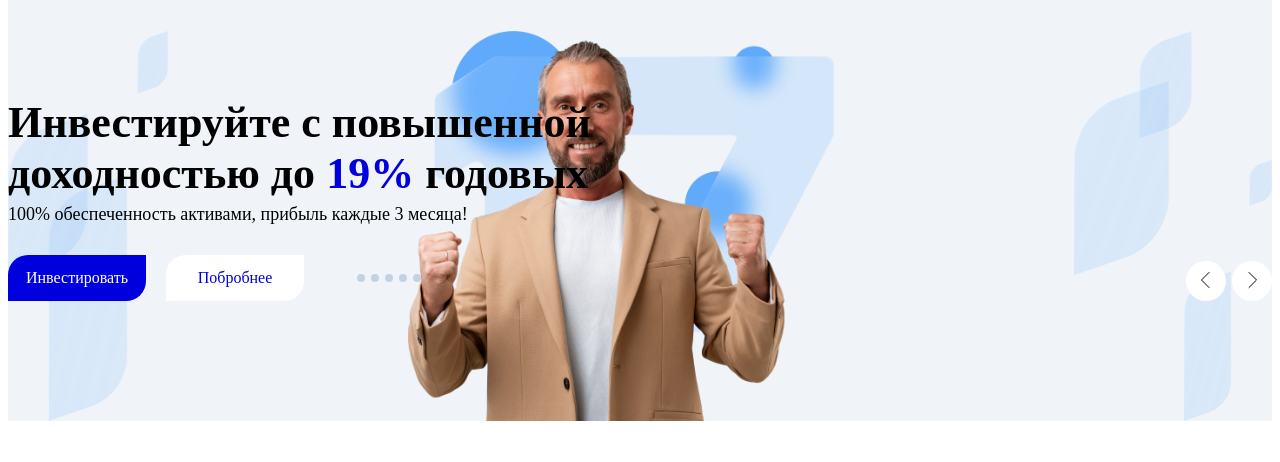
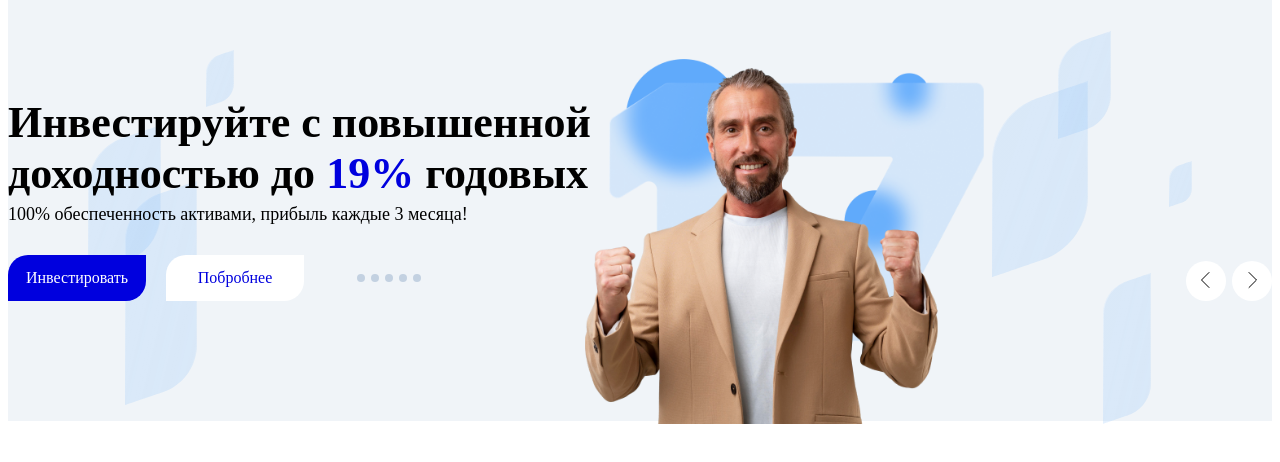
Before and after one commit to AlexPoltorapavlov/html_css_week, a plain HTML site: page index.html in a window 1280 px wide. Shown: the part 144-606 px from the top of the page. Drawn offline with Linux system fonts and the light colour scheme.

Commit message:
Fixed: position of images on the head-content__background

```diff
--- a/style.css
+++ b/style.css
@@ -344,19 +344,25 @@ header {
 	bottom: 0;
 	right: 0;
 	z-index: -1;
-	display: flex;
-	flex-direction: row;
-	justify-content: space-between;
+	display: grid;
+	grid-template-columns: 2fr 1fr 1fr;
+	align-items: end
+}
+
+.background__spots {
+	margin: auto;
+	bottom: 10hv;
 }
 
 .background__left-spot{
+ margin-left: 10vh;
 
 }
 
 .background__right-spot {
-
+	margin-right: 10vh;
 }
 
 .background__happy-man {
-
+	height: 365px;
 }
```
